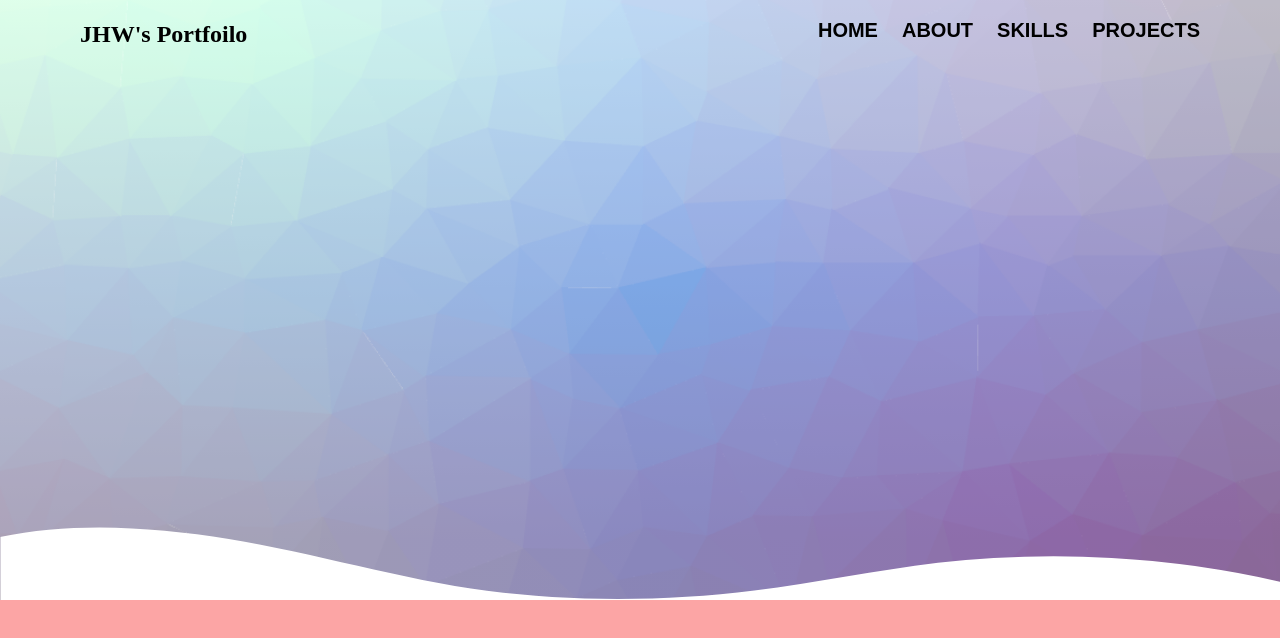
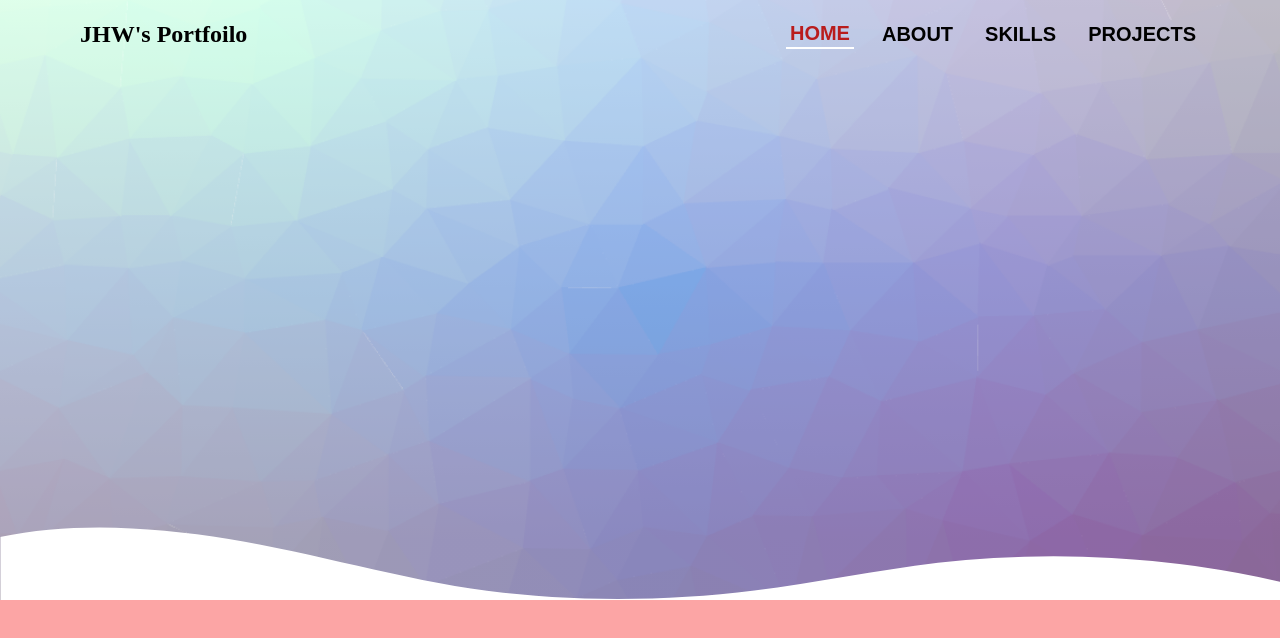
Before and after one commit to rmxhak/portfolio, a React (Create React App) app: page / in a window 1280 px wide. Shown: the top 638 px of the page. Built offline with nearby package versions, Linux system fonts and the light colour scheme.

Commit message:
config: Install react-icons

```diff
--- a/package.json
+++ b/package.json
@@ -8,6 +8,7 @@
     "@testing-library/user-event": "^13.5.0",
     "react": "^18.2.0",
     "react-dom": "^18.2.0",
+    "react-icons": "^4.11.0",
     "react-scripts": "5.0.1",
     "web-vitals": "^2.1.4"
   },
--- a/src/App.jsx
+++ b/src/App.jsx
@@ -1,15 +1,16 @@
+import { useState } from 'react';
+import Header from './components/Header';
+
 function App() {
+  const [selectTab, setSelectTab] = useState('HOME');
+
+  const handleChangeTap = (e) => {
+    setSelectTab(e.target.dataset.name);
+  };
+
   return (
     <>
-      <header>
-        <h1 className='title'>JHW's Portfoilo</h1>
-        <ul className='flex gap-6 justify-center align-middle text-xl transition-all'>
-          <li className='nav-list'>HOME</li>
-          <li className='nav-list'>ABOUT</li>
-          <li className='nav-list'>SKILLS</li>
-          <li className='nav-list'>PROJECTS</li>
-        </ul>
-      </header>
+      <Header selectTab={selectTab} changeTab={handleChangeTap} />
       <main className='w-screen'>
         <section className='home'>
           <div className='logo min-w-base min-h-base'></div>
--- /dev/null
+++ b/src/components/Header.jsx
@@ -0,0 +1,25 @@
+const tabs = ['HOME', 'ABOUT', 'SKILLS', 'PROJECTS'];
+
+const Header = ({ selectTab, changeTab }) => {
+  return (
+    <header>
+      <h1 className='title'>JHW's Portfoilo</h1>
+      <ul className='flex gap-6 justify-center items-center text-xl transition-all'>
+        {tabs.map((tab, i) => (
+          <li
+            key={i}
+            onClick={changeTab}
+            data-name={tab}
+            className={`nav-list ${
+              selectTab === tab ? 'text-red-700 border-b-2 border-b-white' : ''
+            }`}
+          >
+            {tab}
+          </li>
+        ))}
+      </ul>
+    </header>
+  );
+};
+
+export default Header;
--- a/src/index.css
+++ b/src/index.css
@@ -18,9 +18,10 @@
 
 @layer components {
   .nav-list {
-    @apply hover:cursor-pointer hover:text-red-600;
+    @apply hover:cursor-pointer hover:text-red-600 px-1;
   }
 }
+
 .title {
   font-family: 'Noto Sans KR', sans-serif;
   font-family: 'Satisfy', cursive;
```
Also changed, not shown: src/util/Objerver.jsx (deleted), 1 other file (tests, documents, lock files or other folders).
